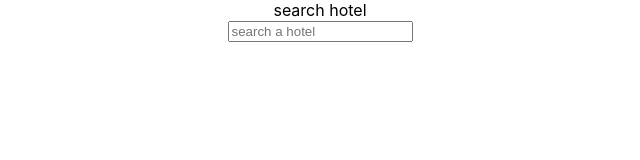
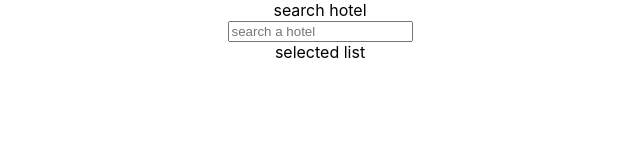
Before and after one commit to leilasoleimani2000/searchHotels, a React (Create React App) app: page / in a window 1280 px wide. Shown: the top 160 px of the page, without its empty margins (320-960 px from the left). Built offline with nearby package versions, Linux system fonts and the light colour scheme.

Commit message:
added selectedList component

```diff
--- a/src/App.tsx
+++ b/src/App.tsx
@@ -2,9 +2,11 @@ import React, { useEffect, useState } from 'react';
 import './App.css';
 import ResultList from './components/ResultList/ResultList';
 import SearchBox from './components/SearchBox/SearchBox';
+import SelectedList from './components/SelectedList/SelectedList';
 import useDebouncedCallback from './hooks/useDebouncedCallback';
 import useFetchData from './hooks/useFetchData';
 import useSelectedItem from './hooks/useSelectedItem';
+import IDetail from './models/Details';
 import Hotels from './models/Hotels';
 
 function App() {
@@ -12,6 +14,7 @@ function App() {
   const debouncedFetchData = useDebouncedCallback(getData);
   const { data, fetchData, clearData } = useFetchData();
   const {selectedItem, fetchSelected} = useSelectedItem();
+  const [selectedList, setSelectedList] = useState<IDetail[]>([]);
 
 
   useEffect(() => {
@@ -28,7 +31,10 @@ function App() {
 
   const onSelectHotel = (hotel: Hotels) => {
     fetchSelected(hotel);
-    // console.log(selectedItem);
+
+    // setSelectedList([...selectedList])
+
+    console.log(selectedItem);
 
   }
 
@@ -41,6 +47,7 @@ function App() {
       <main>
         <SearchBox onChange={(term) => setTerm(term)}/>
         <ResultList data={data}  onSelectItem={onSelectHotel}/>
+        <SelectedList/>
       </main>
     </div>
   );
--- /dev/null
+++ b/src/components/SelectedList/SelectedList.tsx
@@ -0,0 +1,9 @@
+
+
+const SelectedList = () => {
+    return (
+        <div>selected list</div>
+    )
+}
+
+export default SelectedList;
```
